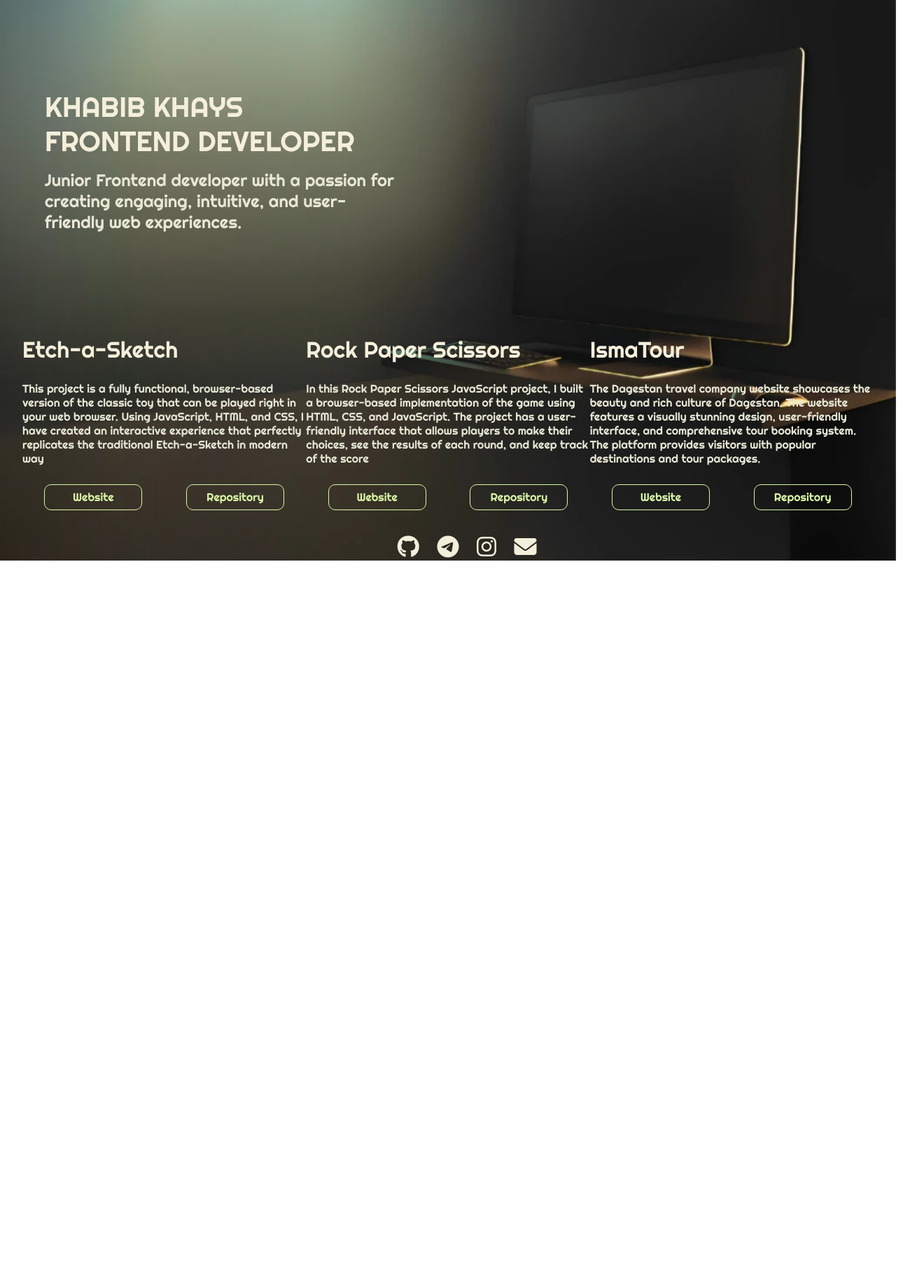
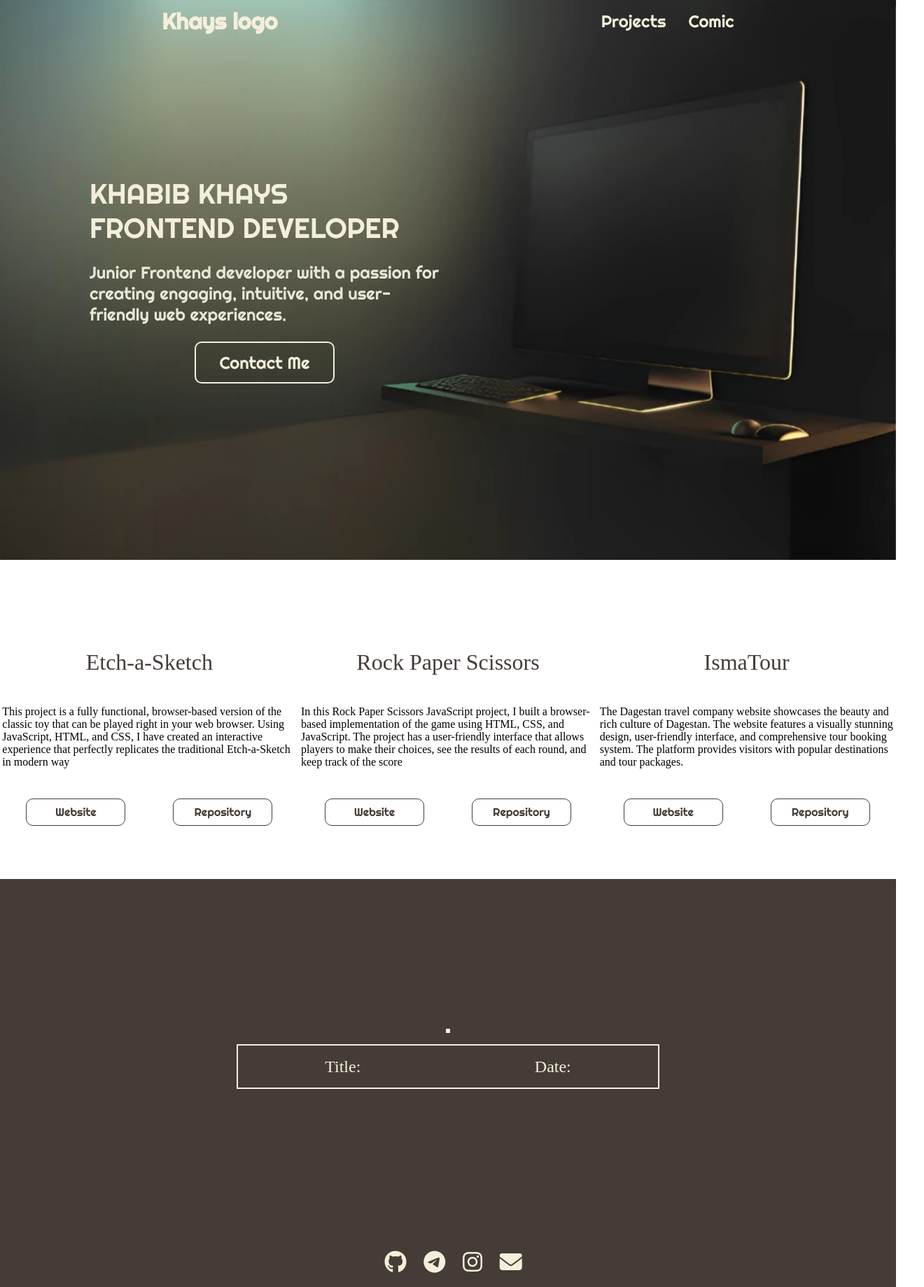
Before and after one commit to KhaysK/FD-Homework-1, a plain HTML site: page index.html in a window 1280 px wide. Shown: the whole page at 70% size, 1320 px wide, since content can reach past the window. Before the commit the page ends 801 px from the top, so only its background shows below. Drawn offline with Linux system fonts and the light colour scheme; no server answers.

Commit message:
Add homework #2 + redesign

```diff
--- a/index.html
+++ b/index.html
@@ -8,16 +8,26 @@
     <link rel="preconnect" href="https://fonts.gstatic.com" crossorigin>
     <link href="https://fonts.googleapis.com/css2?family=Open+Sans:wght@300&family=Righteous&display=swap" rel="stylesheet">
     <script src="https://kit.fontawesome.com/591fa4b7a7.js" crossorigin="anonymous"></script>
+    <script src="./script.js" defer></script>
 </head>
 <body>
     <main>
+        <div id="navbar">
+            <div id="logo">Khays logo</div>
+            <div id="links-container">
+                <a href="#">Projects</a>
+                <a href="#">Comic</a>
+                <!-- <a href="#">header link three</a> -->
+            </div>
+        </div>
         <div id="intro">
             <div id="title">KHABIB KHAYS FRONTEND DEVELOPER</div>
             <div id="summary">Junior Frontend developer with a passion
                 for creating engaging, intuitive, and user-friendly web experiences.</div>
-            <!-- <button id="contact">Contact Me</button> -->
+            <button id="contact" onclick="alert('Not working yet!');">Contact Me</button>
         </div>
-        <div id="projects">
+    </main>
+    <div id="projects">
             <div class="project">
                 <div class="project-title">Etch-a-Sketch</div>
                 <div class="project-description">
@@ -26,8 +36,8 @@
                     I have created an interactive experience that perfectly replicates the traditional
                     Etch-a-Sketch in modern way</div>
                 <div class="project-link">
-                    <a href="https://khaysk.github.io/Etch-a-Sketch-JS/"><button>Website</button></a>
-                    <a href="https://github.com/KhaysK/Etch-a-Sketch-JS"><button>Repository</button></a>
+                    <a href="https://khaysk.github.io/Etch-a-Sketch-JS/">Website</a>
+                    <a href="https://github.com/KhaysK/Etch-a-Sketch-JS">Repository</a>
                 </div>
             </div>
             <div class="project">
@@ -38,8 +48,8 @@
                     that allows players to make their choices, see the results of each round, and keep track of the score
                 </div>
                 <div class="project-link">
-                    <a href="https://khaysk.github.io/Rock-Paper-Scissors-JS-Project/"><button>Website</button></a>
-                    <a href="https://github.com/KhaysK/Rock-Paper-Scissors-JS-Project"><button>Repository</button></a>
+                    <a href="https://khaysk.github.io/Rock-Paper-Scissors-JS-Project/">Website</a>
+                    <a href="https://github.com/KhaysK/Rock-Paper-Scissors-JS-Project">Repository</a>
                 </div>
             </div>
             <div class="project">
@@ -49,19 +59,29 @@
                     user-friendly interface, and comprehensive tour booking system. The platform provides
                     visitors with popular destinations and tour packages.</div>
                 <div class="project-link">
-                    <a href="https://khaysk.github.io/IsmaTour/src/"><button>Website</button></a>
-                    <a href="https://github.com/KhaysK/IsmaTour"><button>Repository</button></a>
+                    <a href="https://khaysk.github.io/IsmaTour/src/">Website</a>
+                    <a href="https://github.com/KhaysK/IsmaTour">Repository</a>
                 </div>
             </div>
+    </div>
+    <div id="comic">
+        <img id="image" src="" alt="" >
+        <div id="img-info">
+            <div id="img-title">Title:</div>
+            <div id="img-date">Date:</div>
         </div>
+
+
+    </div>
+    <footer>
         <div id="socials">
             <ul>
                 <li><a href="https://github.com/KhaysK/" class="gh-link"><i class="fa-brands fa-github"></i></a></li>
                 <li><a href="https://t.me/KhaysK" class="tg-link"><i class="fa-brands fa-telegram"></i></a></li>
                 <li><a href="https://www.instagram.com/khabib_khays" class="is-link"><i class="fa-brands fa-instagram"></i></a></li>
-                <li><a href="mailto:haysadykov@gmail.com" class="email"><i class="fa-solid fa-envelope"></i></i></a></li>
+                <li><a href="mailto:haysadykov@gmail.com" class="email"><i class="fa-solid fa-envelope"></i></a></li>
             </ul>
         </div>
-    </main>
+    </footer>
 </body>
 </html>
--- /dev/null
+++ b/script.js
@@ -0,0 +1,51 @@
+const image = document.getElementById("image");
+const imageTitle = document.getElementById("img-title");
+const imageDate = document.getElementById("img-date");
+
+async function getId(){
+    const url = "https://fwd.innopolis.app/api/hw2?email=k.khaysadykov@innopolis.university"
+    let response = await fetch(url);
+
+    if (response.ok){
+        let id = await response.text();
+        return id;
+    }else {
+        alert("Error HTTP: " + response.status);
+        return;
+    }
+
+}
+
+async function getImage(){
+    let id = await getId();
+    let url = "https://getxkcd.vercel.app/api/comic?num="
+    if (id == undefined){
+        return;
+    }
+
+    url += id;
+    let response = await fetch(url);
+
+    if (response.ok){
+        let json = await response.json();
+        return json;
+    }else {
+        alert("Error HTTP: " + response.status);
+        return;
+    }
+}
+
+async function displayImage(){
+    let json = await getImage();
+
+    image.src = json.img;
+    image.alt = json.alt;
+    imageTitle.innerText = "Title: " + json.title;
+    let day = json.day;
+    let month = json.month;
+    let year = json.year;
+    var date = new Date(Date.UTC(year, month, day));
+    imageDate.innerText = "Date: " + date.toLocaleDateString();
+}
+
+displayImage();
--- a/style.css
+++ b/style.css
@@ -1,21 +1,42 @@
 body, html {
-    height: 85%;
+    height: 100%;
     width: 100%;
-}
-
-body{
-    background: no-repeat 0% 40%/cover url(./materials/bg.png);
     padding: 0;
     margin: 0;
 }
 
 main{
     height: 100%;
+    width: 100%;
     display: flex;
     flex-direction: column;
     font-family: 'Righteous', cursive;
     color: #E7E7D6 ;
-    padding-top: 10%;
+    background: no-repeat 0% 40%/cover url(./materials/bg.png);
+}
+
+#navbar{
+    height: 60px;
+    display: flex;
+    justify-content: space-around;
+    align-items: center;
+}
+
+#links-container{
+    display: flex;
+    gap: 32px;
+    font-size: 24px;
+}
+
+#logo{
+    font-size: 32px;
+    font-weight: bold;
+    color: #f4efdb;
+}
+
+a{
+    text-decoration: none;
+    color: #f4efdb;
 }
 
 #intro{
@@ -24,9 +45,26 @@ main{
     flex-direction: column;
     justify-content: center;
     align-items: center;
-    gap: 16px;
-    padding-left: 5%;
-    margin-bottom: 9%;
+    gap: 24px;
+    padding-left: 10%;
+    padding-top: 15%;
+}
+
+#contact{
+    width: 200px;
+    height: 60px;
+    font-size: 1.5rem;
+    font-family: 'Righteous', cursive;
+    background: transparent;
+    color: #f4efdb;
+    border: 2px solid #f4efdb;
+    border-radius: 10px;
+    transform: scale(1);
+    transition: all 0.3s ease;
+}
+
+#contact:hover{
+    transform: scale(1.1);
 }
 
 #title{
@@ -40,10 +78,10 @@ main{
 }
 
 #projects{
-    height: 45%;
+    height: 25%;
     display: flex;
     justify-content: space-around;
-    margin: 32px;
+    padding: 10% 0;
 }
 
 .project{
@@ -56,7 +94,8 @@ main{
 
 .project-title{
     font-size: 2rem;
-    color: #f4efdb;
+    color: #453c38;
+    text-align: center;
 }
 
 .project-link{
@@ -66,31 +105,30 @@ main{
 }
 
 .project-link a{
-    color: #DAF7A6;
-    text-decoration: none;
-    width: 140px;
-}
-
-.project-link button{
+    display: flex;
+    justify-content: center;
+    align-items: center;
     background-color: transparent;
-    color: #DAF7A6 ;
+    color: #453c38 ;
     font-family: 'Righteous', cursive;
     font-size: 1rem;
-    border: 1px solid #DAF7A6;
+    border: 1px solid #453c38;
     border-radius: 10px;
-    width: 100%;
+    width: 140px;
     height: 100%;
     transform: scale(1);
     transition: all 0.2s ease-out;
 }
 
-.project-link button:hover{
+.project-link a:hover{
     transform: scale(1.1);
 }
 
 #socials{
     width: 100%;
-    height: 100px;
+    display: flex;
+    align-items: center;
+    padding: 16px 0;
 }
 
 #socials ul{
@@ -108,7 +146,33 @@ main{
 
 }
 
-#socials a {
-    text-decoration: none;
+#comic{
+    height: 450px;
+    display: flex;
+    flex-direction: column;
+    justify-content: center;
+    align-items: center;
+    gap: 16px;
+    background-color: #453c38;
+    padding: 32px 0;
     color: #f4efdb;
+    font-size: 24px;
 }
+
+#image{
+    border: 3px solid #f4efdb ;
+    max-height: 300px;
+}
+
+#img-info{
+    border: 2px solid #f4efdb;
+    height: 60px;
+    width: 600px;
+    display: flex;
+    justify-content: space-around;
+    align-items: center;
+}
+
+footer{
+    background-color: #453c38;
+}
```
